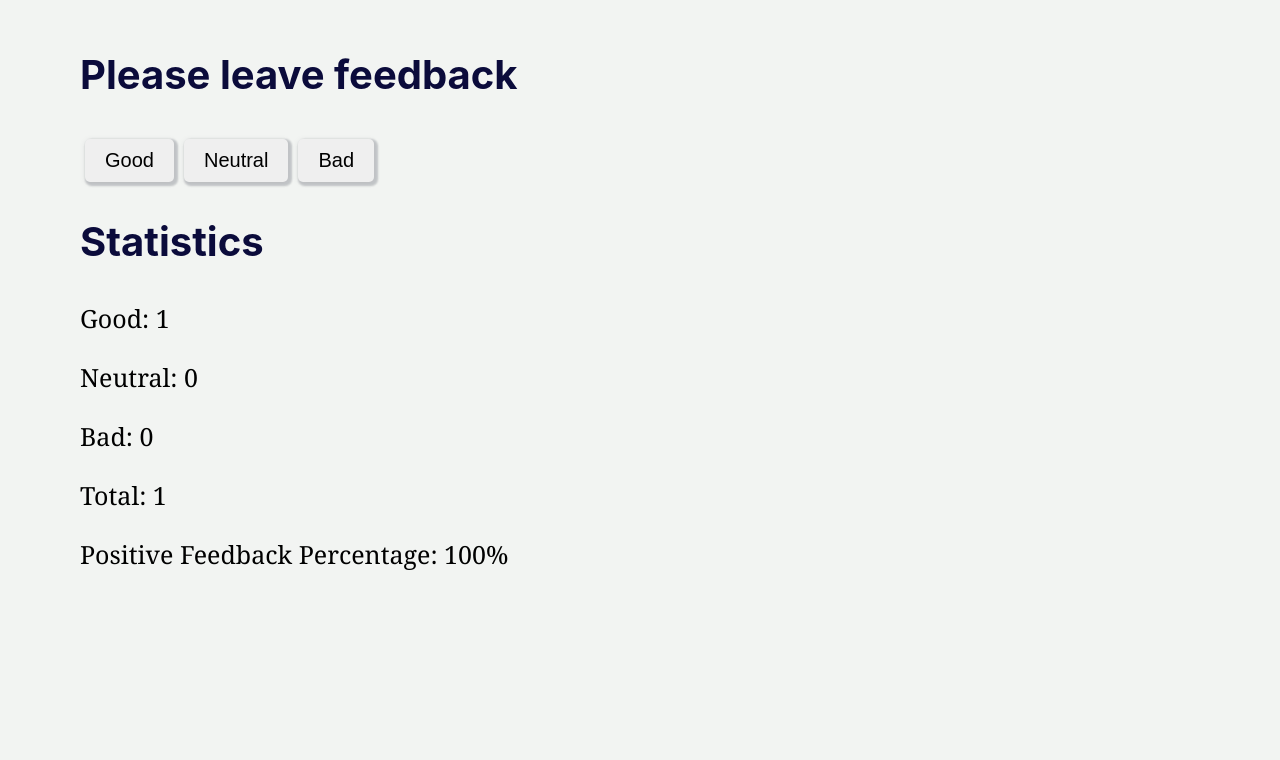
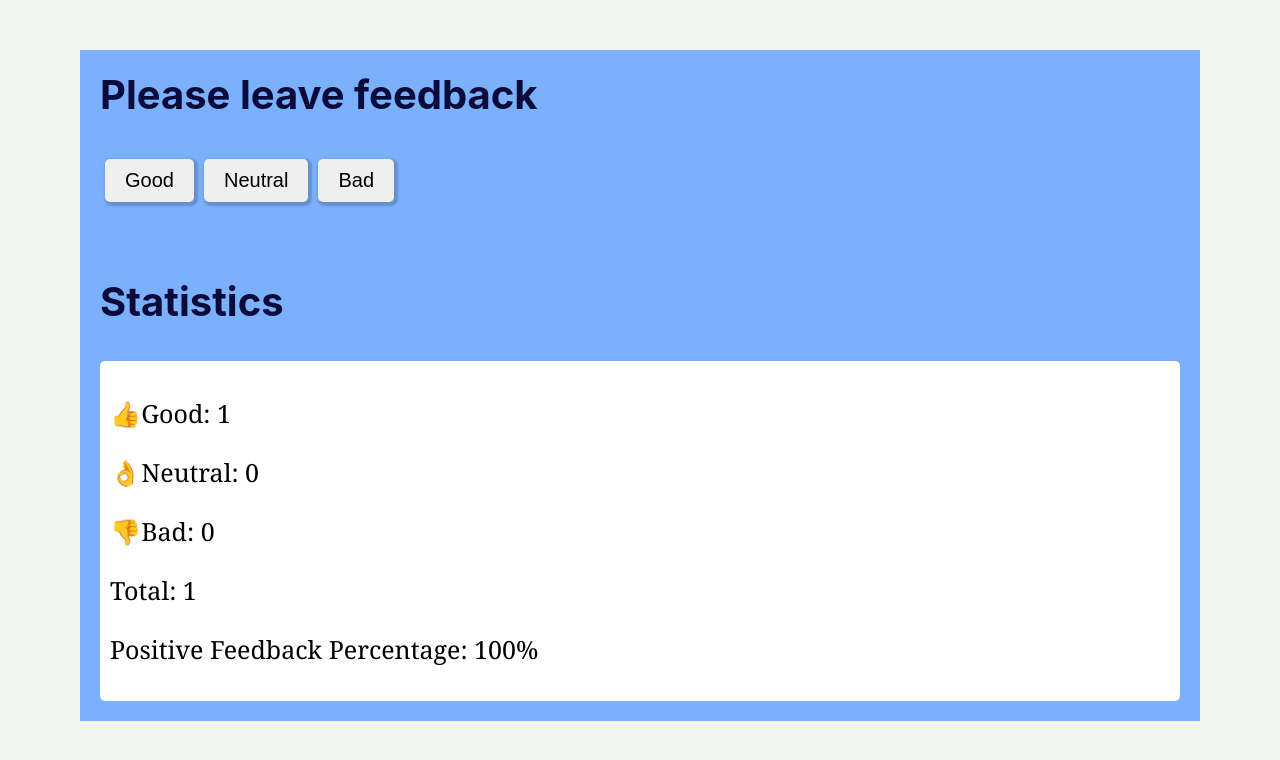
Before and after one commit to maxx964/goit-react-hw-01-components-0, a React (Create React App) app: page / in a window 1280 px wide. Both pictures are taken after a click on the button "Good". Shown: the top 760 px of the page. Built offline with nearby package versions, Linux system fonts and the light colour scheme.

Commit message:
added styling

```diff
--- a/src/components/FeedbackOptions/FeedbackOptions.js
+++ b/src/components/FeedbackOptions/FeedbackOptions.js
@@ -4,9 +4,9 @@ import styles from './FeedbackOptions.module.css'
 
 const FeedbackOptions = ({ options, onLeaveFeedback }) => {
   return (
-    <div>
+    <div className={styles.wrap}>
       {options.map(option => (
-        <button className={styles.button} key={option} onClick={() => onLeaveFeedback(option)}>
+        <button className={`${styles.button} ${styles[option.toLowerCase()]}`}  key={option} onClick={() => onLeaveFeedback(option)}>
           {option}
         </button>
       ))}
--- a/src/components/FeedbackOptions/FeedbackOptions.module.css
+++ b/src/components/FeedbackOptions/FeedbackOptions.module.css
@@ -10,7 +10,17 @@
     cursor: pointer;
 }
 
-.button:hover {
-    background-color: #3d46f4eb;
+.good:hover {
+    background-color: #2aee4beb;
     color: #fff;
 }
+
+.neutral:hover {
+    background-color: darkorange;
+    color: #fff;
+}
+
+.bad:hover {
+    background-color: crimson;
+    color: #fff;
+}
--- a/src/components/Section/Section.js
+++ b/src/components/Section/Section.js
@@ -4,7 +4,7 @@ import styles from './Section.module.css'
 
 const Section = ({ title, children }) => {
   return (
-    <div>
+    <div className={styles.wrap}>
       <h1 className={styles.h1}>{title}</h1>
       {children}
     </div>
--- a/src/components/Section/Section.module.css
+++ b/src/components/Section/Section.module.css
@@ -1,4 +1,12 @@
+.wrap {
+    padding: 20px;
+    background-color: rgb(123, 177, 252);
+
+
+}
+
 .h1 {
+
     margin-bottom: 35px;
     font-size: 40px;
     color: rgb(11, 11, 59);
--- a/src/components/Statistics/Statistics.js
+++ b/src/components/Statistics/Statistics.js
@@ -1,17 +1,44 @@
 import React from 'react';
 import styles from './Statistics.module.css';
 
-const Statistics = ({ good, neutral, bad,total,positivePercentage }) => {
+const Statistics = ({ good, neutral, bad, total, positivePercentage }) => {
+  const renderFeedbackIcon = (feedbackType) => {
+    let icon = '';
+
+    switch (feedbackType) {
+      case 'good':
+        icon = '👍';
+        break;
+      case 'neutral':
+        icon = '👌';
+        break;
+      case 'bad':
+        icon = '👎';
+        break;
+      default:
+        break;
+    }
+
+    return icon;
+  };
+
   return (
-    <div>
-      <p className={styles.p}>Good: {good}</p>
-      <p className={styles.p}>Neutral: {neutral}</p>
-      <p className={styles.p}>Bad: {bad}</p>
+    <div className={styles.wrap}>
+      <p className={styles.p}>{renderFeedbackIcon('good')}
+        Good: {good}
+      </p>
+      <p className={styles.p}>{renderFeedbackIcon('neutral')}
+        Neutral: {neutral}
+      </p>
+      <p className={styles.p}>{renderFeedbackIcon('bad')}
+        Bad: {bad}
+      </p>
       <p className={styles.p}>Total: {total}</p>
-      <p className={styles.p}>Positive Feedback Percentage: {positivePercentage.toFixed(0)}%</p>
+      <p className={styles.p}>
+        Positive Feedback Percentage: {positivePercentage.toFixed(0)}%
+      </p>
     </div>
   );
 };
 
-
-export default Statistics;
+export default Statistics
--- a/src/components/Statistics/Statistics.module.css
+++ b/src/components/Statistics/Statistics.module.css
@@ -1,3 +1,9 @@
+.wrap {
+    padding: 10px;
+    background-color: #fff;
+    border-radius: 5px;
+}
+
 .h2 {
     margin-bottom: 35px;
     font-size: 40px;
```
